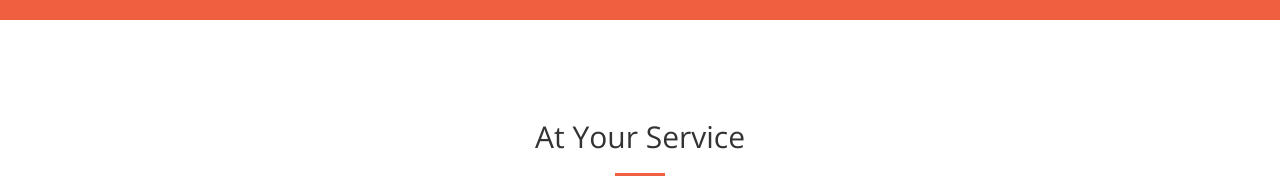
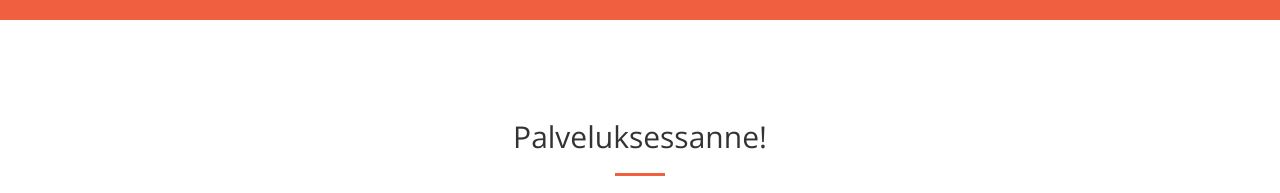
Before and after one commit to Maaninganmahtilive/Maaninganmahtilive.github.io, a website: page index.html in a window 1280 px wide. Shown: the part 1100-1293 px from the top of the page. Drawn offline with nearby package versions, Linux system fonts and the light colour scheme.

Commit message:
Update index.html

```diff
--- a/index.html
+++ b/index.html
@@ -95,7 +95,7 @@
         <div class="container">
             <div class="row">
                 <div class="col-lg-12 text-center">
-                    <h2 class="section-heading">At Your Service</h2>
+                    <h2 class="section-heading">Palveluksessanne!</h2>
                     <hr class="primary">
                 </div>
             </div>
@@ -105,7 +105,7 @@
                 <div class="col-lg-3 col-md-6 text-center">
                     <div class="service-box">
                         <i class="fa fa-4x fa-diamond text-primary sr-icons"></i>
-                        <h3>Kauniit mallit </h3>
+                        <h3>Kauniit mallit</h3>
                         <p class="text-muted">Pidän sivuston luettavana parhaani mukaan!.</p>
                     </div>
                 </div>
```
